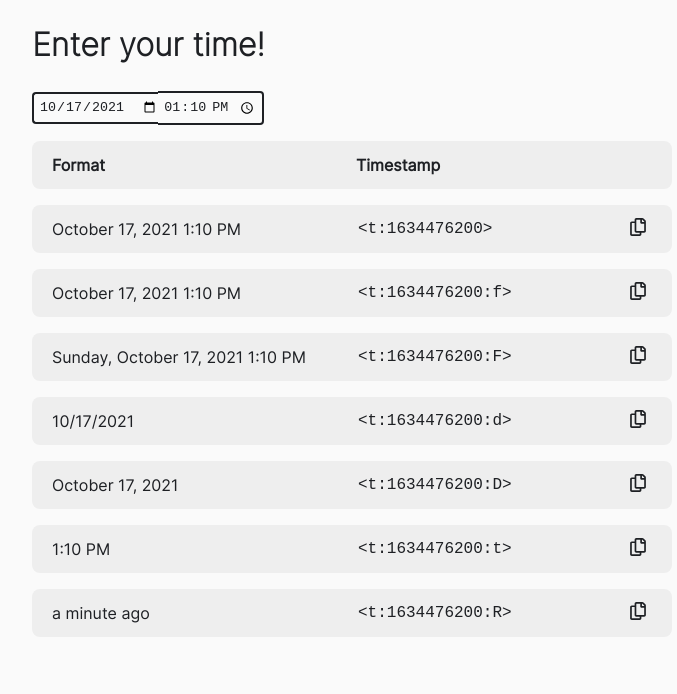
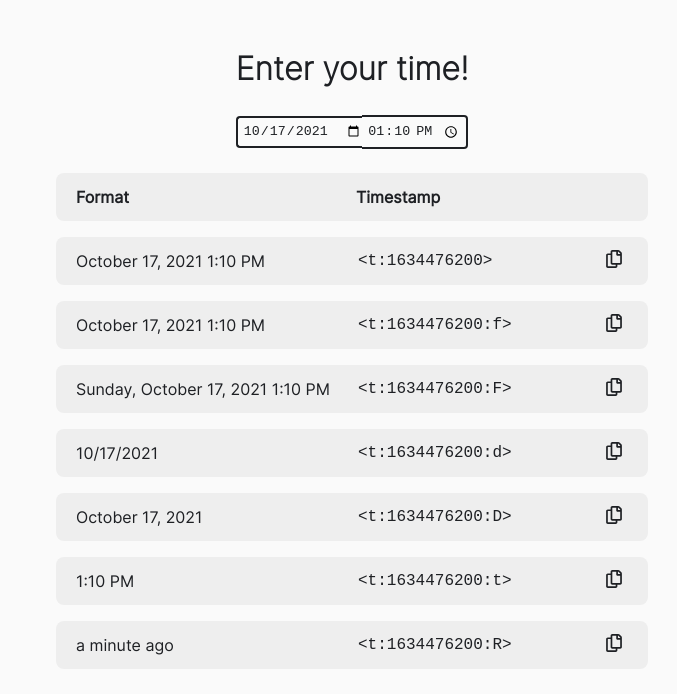
Before and after one commit to NiklasPeterson/timestamps, a Next.js app: page / in a window 1280 px wide. Shown: the top 694 px of the page, without its empty margins (288-965 px from the left). Built offline with nearby package versions, Linux system fonts and the light colour scheme.

Commit message:
Adds padding to main containere + align text to center

```diff
--- a/components/TimeForm.jsx
+++ b/components/TimeForm.jsx
@@ -13,7 +13,7 @@ const TimeForm = props => {
   }, [date, time]);
 
   return (
-    <div>
+    <ScTimeForm>
         <ScDatepicker
           label="Date"
           type="date"
@@ -28,12 +28,16 @@ const TimeForm = props => {
           defaultValue={ time }
           InputLabelProps={{ shrink: true }}
         />
-    </div>
+    </ScTimeForm>
   );
 
 }
 
 export default TimeForm;
+
+const ScTimeForm = styled.div`
+  text-align:center;
+`;
 
 const ScDatepicker = styled.input`
 	background: var(--color-background);
@@ -42,7 +46,7 @@ const ScDatepicker = styled.input`
 	box-shadow: none;
 	padding: 5px;
 	border-radius: 4px;
-  margin-bottom: 16px;
+  margin-bottom: 24px;
 
 &:first-child {
   border-radius: 4px 0 0 4px;
--- a/pages/index.jsx
+++ b/pages/index.jsx
@@ -55,9 +55,12 @@ const ScMain = styled.main`
   max-width: 100%;
   display: flex;
   flex-direction: column;
+  box-sizing: border-box;
+  padding: 24px;
 `;
 
 const ScTitle = styled.h1`
   font-size: 32px;
   font-family: 'Inter Extra Light';
+  text-align: center;
 `;
```
